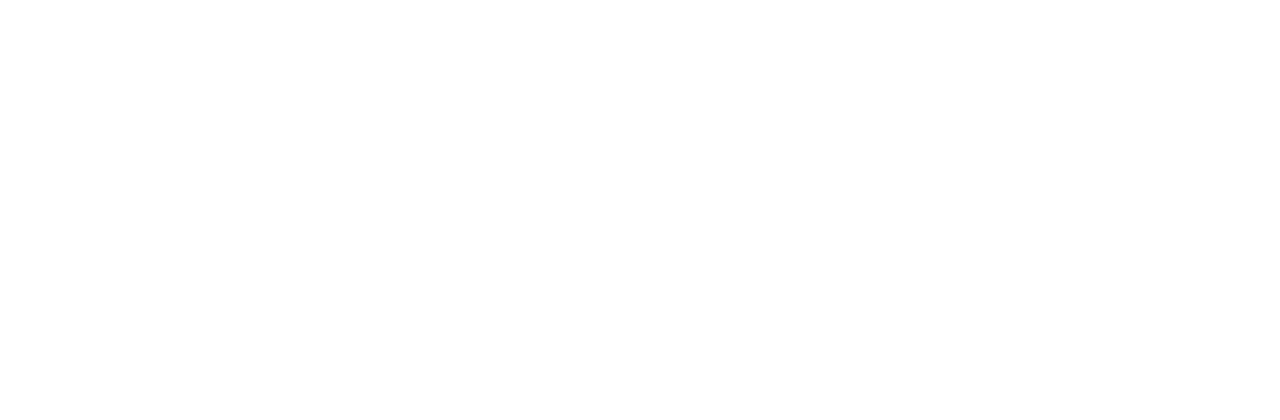
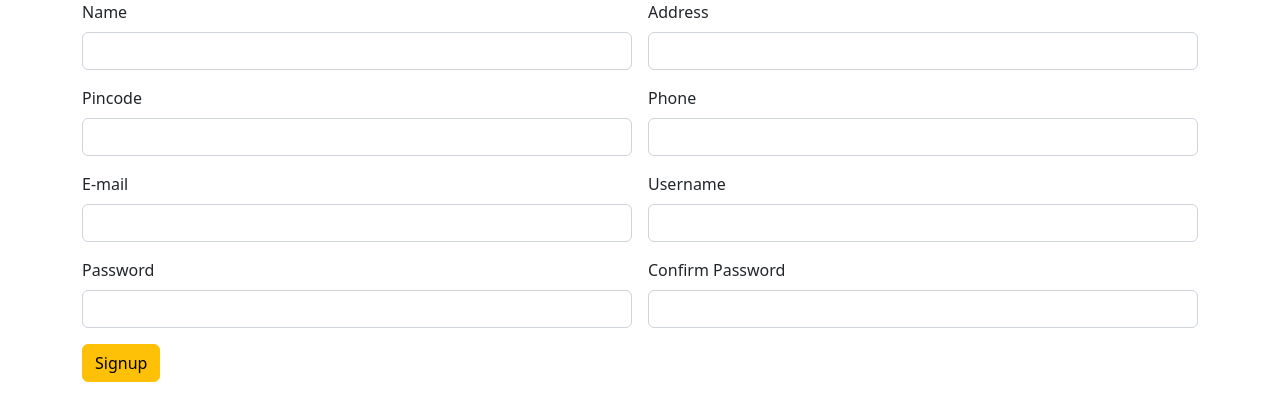
Before and after one commit to amalvprakash/FoodOrder-Angular-App, an Angular app: page /signup in a window 1280 px wide. Before the commit this address led to /. Shown: the top 420 px of the page. Built offline with nearby package versions, Linux system fonts and the light colour scheme.

Commit message:
added signup page

```diff
--- /dev/null
+++ b/src/app/signup/signup.component.html
@@ -0,0 +1,47 @@
+<div class="container">
+    <div class="row">
+        <div class="col col-12 col-sm-12 col-md-12 col-lg-12 col-xl-12 col-xxl-12">
+
+            <div class="row g-3">
+
+                <div class="col col-12 col-sm-6 col-md-6 col-lg-6 col-xl-6 col-xxl-6">
+                    <label for="" class="form-label">Name</label>
+                    <input type="text" class="form-control">
+                </div>
+                <div class="col col-12 col-sm-6 col-md-6 col-lg-6 col-xl-6 col-xxl-6">
+                    <label for="" class="form-label">Address</label>
+                    <input type="text" class="form-control">
+                </div>
+                <div class="col col-12 col-sm-6 col-md-6 col-lg-6 col-xl-6 col-xxl-6">
+                    <label for="" class="form-label">Pincode</label>
+                    <input type="text" class="form-control">
+                </div>
+                <div class="col col-12 col-sm-6 col-md-6 col-lg-6 col-xl-6 col-xxl-6">
+                    <label for="" class="form-label">Phone</label>
+                    <input type="text" class="form-control">
+                </div>
+                <div class="col col-12 col-sm-6 col-md-6 col-lg-6 col-xl-6 col-xxl-6">
+                    <label for="" class="form-label">E-mail</label>
+                    <input type="text" class="form-control">
+                </div>
+                <div class="col col-12 col-sm-6 col-md-6 col-lg-6 col-xl-6 col-xxl-6">
+                    <label for="" class="form-label">Username</label>
+                    <input type="text" name="" id="" class="form-control">
+                </div>
+                <div class="col col-12 col-sm-6 col-md-6 col-lg-6 col-xl-6 col-xxl-6">
+                    <label for="" class="form-label">Password</label>
+                    <input type="password"class="form-control">
+                </div>
+                <div class="col col-12 col-sm-6 col-md-6 col-lg-6 col-xl-6 col-xxl-6">
+                    <label for="" class="form-label">Confirm Password</label>
+                    <input type="password"class="form-control">
+                </div>
+                <div class="col col-12 col-sm-12 col-md-12 col-lg-12 col-xl-12 col-xxl-12">
+                    <button class="btn btn-warning">Signup</button>
+                </div>
+
+            </div>
+
+        </div>
+    </div>
+</div>
```
Also changed, not shown: src/app/app.module.ts (+7 -1 lines), src/app/signup/signup.component.ts (added, +10 -0 lines), src/app/signup/signup.component.css (added).
